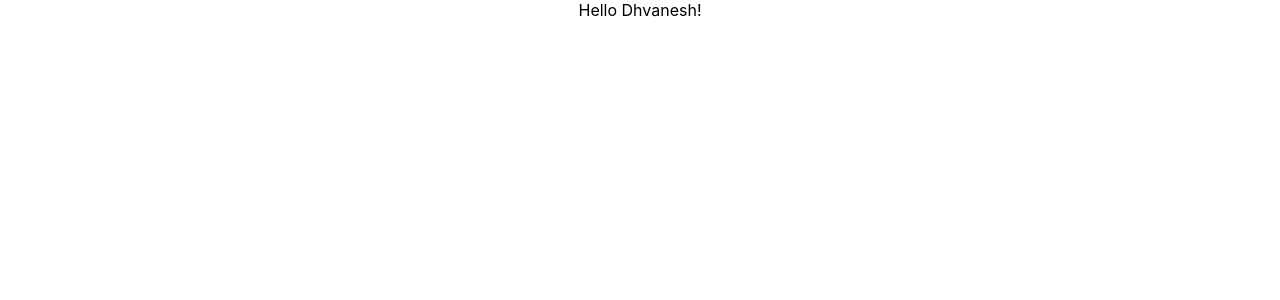
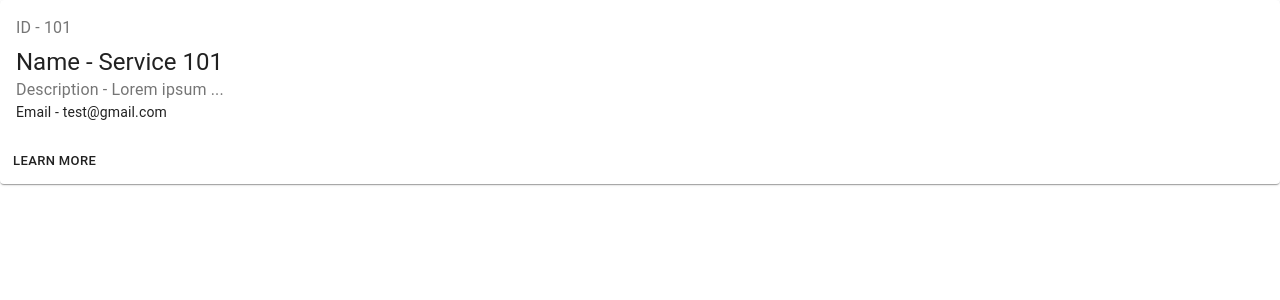
Before and after one commit to dhvaneshshah97/Service_App, a React (Create React App) app: page / in a window 1280 px wide. Shown: the top 300 px of the page. Built offline with nearby package versions, Linux system fonts and the light colour scheme.

Commit message:
Add Card Component

```diff
--- a/package.json
+++ b/package.json
@@ -3,6 +3,7 @@
   "version": "0.1.0",
   "private": true,
   "dependencies": {
+    "@material-ui/core": "^4.12.1",
     "@testing-library/jest-dom": "^5.14.1",
     "@testing-library/react": "^11.2.7",
     "@testing-library/user-event": "^12.8.3",
--- a/src/App.js
+++ b/src/App.js
@@ -1,14 +1,12 @@
-import logo from './logo.svg';
-import './App.css';
+import React from 'react'
+import SimpleCard from './Card/Card';
 
-function App() {
+const App = () => {
   return (
-    <div className="App">
-      <div>
-        Hello Dhvanesh!
-      </div>
+    <div>
+      <SimpleCard />
     </div>
-  );
+  )
 }
 
-export default App;
+export default App
--- /dev/null
+++ b/src/Card/Card.js
@@ -0,0 +1,38 @@
+import React from 'react';
+import useStyles from './styles';
+import { Typography, Card, CardActions, CardContent, Button } from '@material-ui/core';
+
+
+const SimpleCard = () => {
+  const classes = useStyles();
+
+  return (
+    <Card className={classes.root}>
+      <CardContent>
+
+        <Typography className={classes.title} color="textSecondary" gutterBottom>
+          ID - 101
+        </Typography>
+
+        <Typography variant="h5" component="h2">
+          Name - Service 101
+        </Typography>
+
+        <Typography className={classes.pos} color="textSecondary">
+          Description - Lorem ipsum ...
+        </Typography>
+
+        <Typography variant="body2" component="p">
+          Email - test@gmail.com
+          <br />
+        </Typography>
+
+      </CardContent>
+      <CardActions>
+        <Button size="small">Learn More</Button>
+      </CardActions>
+    </Card>
+  );
+}
+
+export default SimpleCard;
--- /dev/null
+++ b/src/Card/styles.js
@@ -0,0 +1,15 @@
+import { makeStyles } from "@material-ui/core/styles";
+
+export default makeStyles(() => (
+    {
+        root: {
+            minWidth: 275,
+        },
+        title: {
+            fontSize: 14,
+        },
+        pos: {
+            marginBottom: 12,
+        },
+    }
+));
```
Also changed, not shown: 1 other file (tests, documents, lock files or other folders).
